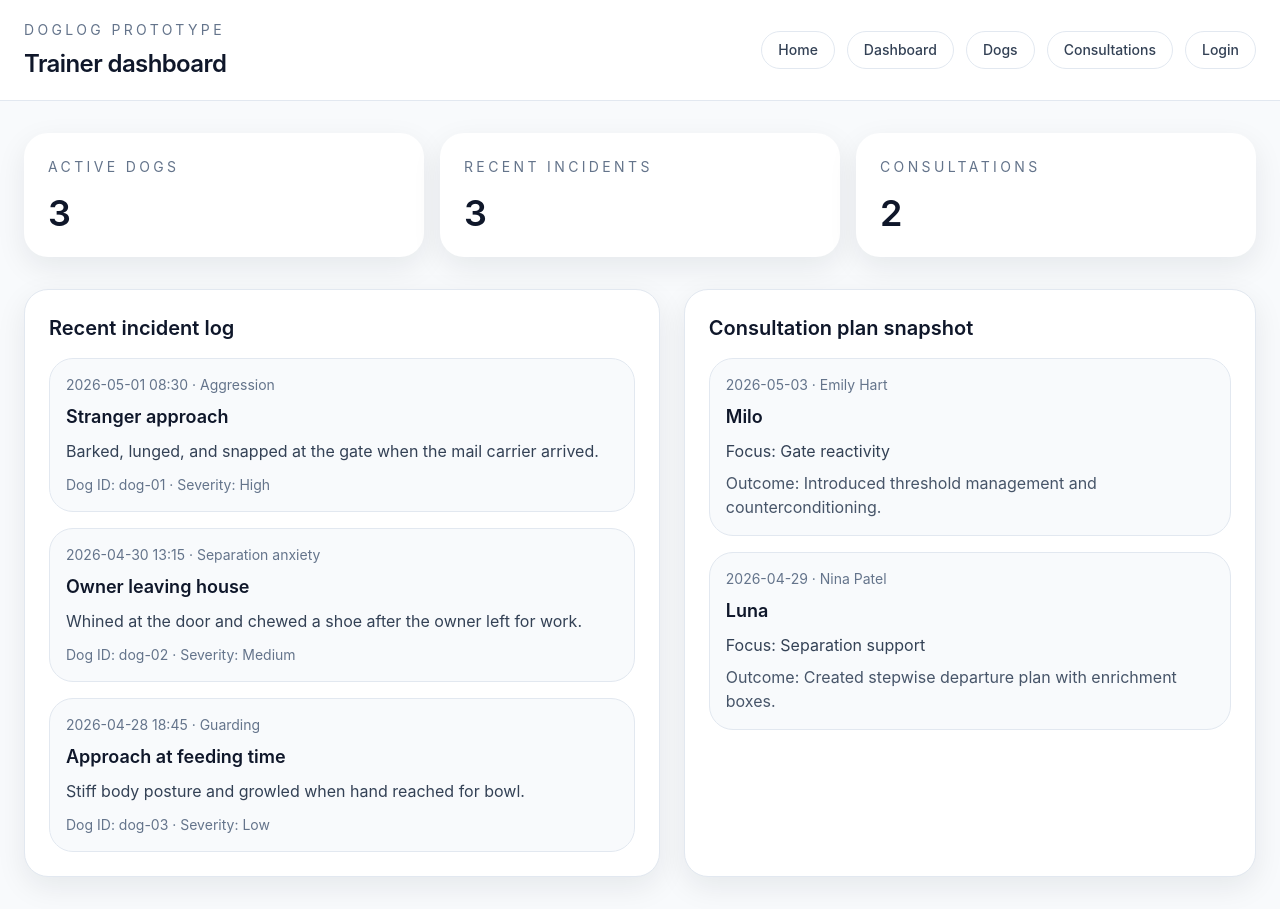
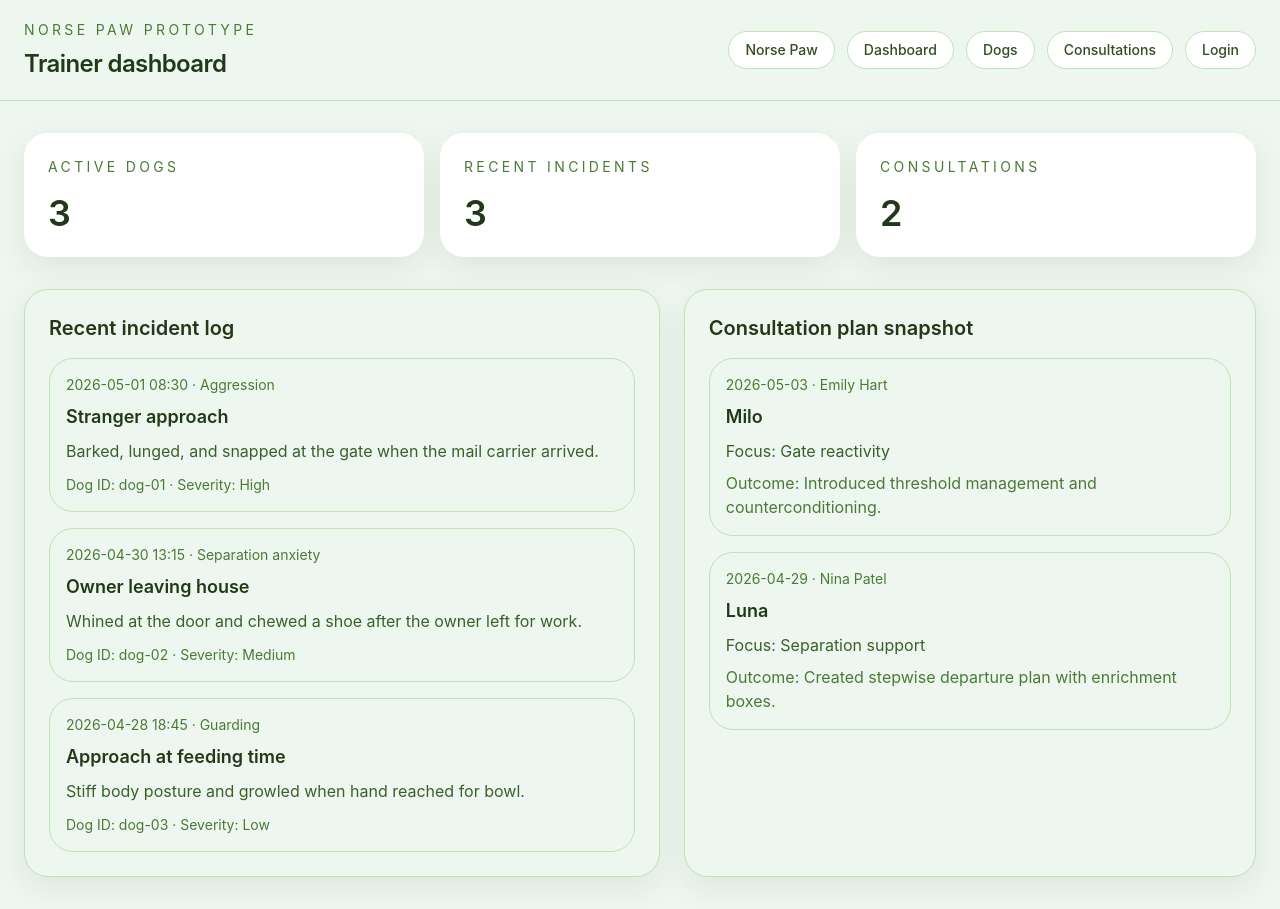
Before and after one commit to arctic-byte-as/doglog, a Next.js app: page /dashboard in a window 1280 px wide. Built offline with nearby package versions, Linux system fonts and the light colour scheme.

Commit message:
Norse Paw Theme Alignment

```diff
--- a/app/consultations/page.tsx
+++ b/app/consultations/page.tsx
@@ -9,14 +9,14 @@ export default function ConsultationsPage() {
         <SectionCard title="Consultation log">
           <div className="space-y-4">
             {consultations.map((item) => (
-              <article key={item.id} className="rounded-3xl border border-slate-200 bg-white p-6 shadow-sm">
-                <div className="flex flex-wrap items-center justify-between gap-4 text-slate-500">
+              <article key={item.id} className="rounded-3xl border border-brand-200 bg-white p-6 shadow-sm">
+                <div className="flex flex-wrap items-center justify-between gap-4 text-brand-600">
                   <p>{item.date}</p>
                   <p>{item.client}</p>
                 </div>
-                <h3 className="mt-3 text-2xl font-semibold text-slate-900">{item.dogName}</h3>
-                <p className="mt-2 text-slate-700">Focus: {item.focus}</p>
-                <p className="mt-2 text-slate-600">Recommended outcome: {item.outcome}</p>
+                <h3 className="mt-3 text-2xl font-semibold text-brand-950">{item.dogName}</h3>
+                <p className="mt-2 text-brand-700">Focus: {item.focus}</p>
+                <p className="mt-2 text-brand-600">Recommended outcome: {item.outcome}</p>
               </article>
             ))}
           </div>
--- a/app/dashboard/page.tsx
+++ b/app/dashboard/page.tsx
@@ -14,8 +14,8 @@ export default function DashboardPage() {
       <div className="space-y-8">
         <div className="grid gap-4 md:grid-cols-3">
           {summary.map((item) => (
-            <div key={item.label} className="rounded-3xl bg-white p-6 text-slate-900 shadow-soft">
-              <p className="text-sm uppercase tracking-[0.24em] text-slate-500">{item.label}</p>
+            <div key={item.label} className="rounded-3xl bg-white p-6 text-brand-950 shadow-soft">
+              <p className="text-sm uppercase tracking-[0.24em] text-brand-600">{item.label}</p>
               <p className="mt-4 text-4xl font-semibold">{item.value}</p>
             </div>
           ))}
@@ -24,22 +24,22 @@ export default function DashboardPage() {
         <div className="grid gap-6 lg:grid-cols-[1fr_0.9fr]">
           <SectionCard title="Recent incident log">
             {observations.map((item) => (
-              <div key={item.id} className="rounded-3xl border border-slate-200 bg-slate-50 p-4">
-                <p className="text-sm text-slate-500">{item.loggedAt} · {item.category}</p>
-                <p className="mt-2 text-lg font-semibold text-slate-900">{item.trigger}</p>
-                <p className="mt-2 text-slate-700">{item.notes}</p>
-                <p className="mt-3 text-sm text-slate-500">Dog ID: {item.dogId} · Severity: {item.severity}</p>
+              <div key={item.id} className="rounded-3xl border border-brand-200 bg-brand-50 p-4">
+                <p className="text-sm text-brand-600">{item.loggedAt} · {item.category}</p>
+                <p className="mt-2 text-lg font-semibold text-brand-950">{item.trigger}</p>
+                <p className="mt-2 text-brand-700">{item.notes}</p>
+                <p className="mt-3 text-sm text-brand-600">Dog ID: {item.dogId} · Severity: {item.severity}</p>
               </div>
             ))}
           </SectionCard>
 
           <SectionCard title="Consultation plan snapshot">
             {consultations.map((item) => (
-              <div key={item.id} className="rounded-3xl border border-slate-200 bg-slate-50 p-4">
-                <p className="text-sm text-slate-500">{item.date} · {item.client}</p>
-                <p className="mt-2 text-lg font-semibold text-slate-900">{item.dogName}</p>
-                <p className="mt-2 text-slate-700">Focus: {item.focus}</p>
-                <p className="mt-2 text-slate-600">Outcome: {item.outcome}</p>
+              <div key={item.id} className="rounded-3xl border border-brand-200 bg-brand-50 p-4">
+                <p className="text-sm text-brand-600">{item.date} · {item.client}</p>
+                <p className="mt-2 text-lg font-semibold text-brand-950">{item.dogName}</p>
+                <p className="mt-2 text-brand-700">Focus: {item.focus}</p>
+                <p className="mt-2 text-brand-600">Outcome: {item.outcome}</p>
               </div>
             ))}
           </SectionCard>
--- a/app/dogs/page.tsx
+++ b/app/dogs/page.tsx
@@ -9,13 +9,13 @@ export default function DogsPage() {
         <SectionCard title="Dog profiles">
           <div className="grid gap-4 sm:grid-cols-2 lg:grid-cols-3">
             {dogs.map((dog) => (
-              <div key={dog.id} className="rounded-3xl border border-slate-200 bg-white p-6 shadow-sm">
-                <p className="text-sm text-slate-500">{dog.breed} · {dog.age}</p>
-                <h3 className="mt-3 text-xl font-semibold text-slate-900">{dog.name}</h3>
-                <p className="mt-2 text-slate-700">Owner: {dog.owner}</p>
+              <div key={dog.id} className="rounded-3xl border border-brand-200 bg-white p-6 shadow-sm">
+                <p className="text-sm text-brand-600">{dog.breed} · {dog.age}</p>
+                <h3 className="mt-3 text-xl font-semibold text-brand-950">{dog.name}</h3>
+                <p className="mt-2 text-brand-700">Owner: {dog.owner}</p>
                 <div className="mt-4 flex flex-wrap gap-2 text-sm">
-                  <span className="rounded-full bg-slate-100 px-3 py-1 text-slate-700">Status: {dog.status}</span>
-                  <span className="rounded-full bg-slate-100 px-3 py-1 text-slate-700">Last incident: {dog.lastIncident}</span>
+                  <span className="rounded-full bg-brand-100 px-3 py-1 text-brand-800">Status: {dog.status}</span>
+                  <span className="rounded-full bg-brand-100 px-3 py-1 text-brand-800">Last incident: {dog.lastIncident}</span>
                 </div>
               </div>
             ))}
--- a/app/globals.css
+++ b/app/globals.css
@@ -5,8 +5,8 @@
 :root {
   color-scheme: light;
   font-family: Inter, ui-sans-serif, system-ui, -apple-system, BlinkMacSystemFont, 'Segoe UI', sans-serif;
-  background-color: #f8fafc;
-  color: #0f172a;
+  background-color: #f5faf0;
+  color: #1f3820;
 }
 
 html, body {
@@ -16,7 +16,7 @@ html, body {
 body {
   margin: 0;
   padding: 0;
-  background: linear-gradient(180deg, #ffffff 0%, #f8fafc 100%);
+  background: linear-gradient(180deg, #f7fdf4 0%, #edf9e5 100%);
 }
 
 * {
--- a/app/layout.tsx
+++ b/app/layout.tsx
@@ -2,8 +2,8 @@ import type { Metadata } from 'next';
 import './globals.css';
 
 export const metadata: Metadata = {
-  title: 'doglog • Trainer dashboard',
-  description: 'Prototype for dog behaviour logging and consultation management.',
+  title: 'Norse Paw • Trainer dashboard',
+  description: 'Norse Paw prototype for dog behaviour logging and consultation management.',
 };
 
 export default function RootLayout({ children }: { children: React.ReactNode }) {
--- a/app/page.tsx
+++ b/app/page.tsx
@@ -13,16 +13,16 @@ export default function Home() {
     <SiteShell>
       <div className="grid gap-8 lg:grid-cols-[1.5fr_1fr]">
         <div className="space-y-6">
-          <div className="rounded-[2rem] bg-slate-900 px-8 py-12 text-white shadow-soft shadow-slate-900/10">
-            <p className="text-sm uppercase tracking-[0.3em] text-slate-400">MVP prototype</p>
+          <div className="rounded-[2rem] bg-brand-900 px-8 py-12 text-white shadow-soft shadow-brand-900/10">
+            <p className="text-sm uppercase tracking-[0.3em] text-brand-200">MVP prototype</p>
             <h1 className="mt-4 text-4xl font-semibold tracking-tight">A simple dog behaviour logging experience.</h1>
-            <p className="mt-4 max-w-2xl text-base text-slate-200">
+            <p className="mt-4 max-w-2xl text-base text-brand-100">
               Built for professional trainers to track consultations, log incidents, and keep dog information organized.
             </p>
           </div>
-          <div className="rounded-[2rem] border border-slate-200 bg-white p-8 shadow-soft">
-            <h2 className="text-2xl font-semibold text-slate-900">Why this prototype?</h2>
-            <ul className="mt-5 space-y-3 text-slate-700">
+          <div className="rounded-[2rem] border border-brand-200 bg-brand-50 p-8 shadow-soft">
+            <h2 className="text-2xl font-semibold text-brand-950">Why this prototype?</h2>
+            <ul className="mt-5 space-y-3 text-brand-700">
               <li>• Core trainer flows: dashboard, dog profiles, consultation records</li>
               <li>• Clean, responsive layout for quick founder demos</li>
               <li>• Minimal data model for fast extension</li>
@@ -35,10 +35,10 @@ export default function Home() {
             <Link
               key={card.href}
               href={card.href}
-              className="block rounded-3xl border border-slate-200 bg-white p-6 text-slate-900 transition hover:-translate-y-0.5 hover:shadow-soft"
+              className="block rounded-3xl border border-brand-200 bg-white p-6 text-brand-950 transition hover:-translate-y-0.5 hover:shadow-soft"
             >
               <h3 className="text-xl font-semibold">{card.title}</h3>
-              <p className="mt-3 text-slate-600">{card.description}</p>
+              <p className="mt-3 text-brand-700">{card.description}</p>
             </Link>
           ))}
         </div>
--- a/components/SectionCard.tsx
+++ b/components/SectionCard.tsx
@@ -1,7 +1,7 @@
 export function SectionCard({ title, children }: { title: string; children: React.ReactNode }) {
   return (
-    <section className="overflow-hidden rounded-3xl border border-slate-200 bg-white p-6 shadow-soft">
-      <h2 className="mb-4 text-xl font-semibold text-slate-900">{title}</h2>
+    <section className="overflow-hidden rounded-3xl border border-brand-200 bg-brand-50 p-6 shadow-soft">
+      <h2 className="mb-4 text-xl font-semibold text-brand-950">{title}</h2>
       <div className="space-y-4">{children}</div>
     </section>
   );
--- a/components/SiteShell.tsx
+++ b/components/SiteShell.tsx
@@ -1,7 +1,7 @@
 import Link from 'next/link';
 
 const nav = [
-  { href: '/', label: 'Home' },
+  { href: '/', label: 'Norse Paw' },
   { href: '/dashboard', label: 'Dashboard' },
   { href: '/dogs', label: 'Dogs' },
   { href: '/consultations', label: 'Consultations' },
@@ -10,19 +10,19 @@ const nav = [
 
 export function SiteShell({ children }: { children: React.ReactNode }) {
   return (
-    <div className="min-h-screen bg-slate-50 text-slate-900">
-      <header className="border-b border-slate-200 bg-white/90 backdrop-blur-sm">
+    <div className="min-h-screen bg-brand-50 text-brand-900">
+      <header className="border-b border-brand-200 bg-brand-50/95 backdrop-blur-sm">
         <div className="mx-auto flex max-w-7xl flex-col gap-4 px-6 py-5 sm:flex-row sm:items-center sm:justify-between">
           <div>
-            <p className="text-sm uppercase tracking-[0.24em] text-slate-500">doglog prototype</p>
-            <h1 className="mt-2 text-2xl font-semibold tracking-tight text-slate-900">Trainer dashboard</h1>
+            <p className="text-sm uppercase tracking-[0.24em] text-brand-600">Norse Paw prototype</p>
+            <h1 className="mt-2 text-2xl font-semibold tracking-tight text-brand-950">Trainer dashboard</h1>
           </div>
           <nav className="flex flex-wrap gap-3">
             {nav.map((item) => (
               <Link
                 key={item.href}
                 href={item.href}
-                className="rounded-full border border-slate-200 bg-white px-4 py-2 text-sm font-medium text-slate-700 transition hover:border-slate-300 hover:bg-slate-50"
+                className="rounded-full border border-brand-200 bg-white px-4 py-2 text-sm font-medium text-brand-800 transition hover:border-brand-300 hover:bg-brand-50"
               >
                 {item.label}
               </Link>
--- a/tailwind.config.ts
+++ b/tailwind.config.ts
@@ -4,6 +4,20 @@ const config: Config = {
   content: ['./app/**/*.{js,ts,jsx,tsx}', './components/**/*.{js,ts,jsx,tsx}'],
   theme: {
     extend: {
+      colors: {
+        brand: {
+          50: '#eef7ef',
+          100: '#dff1dd',
+          200: '#bfe2b7',
+          300: '#96d187',
+          400: '#69b959',
+          500: '#5d9f45',
+          600: '#4a7b36',
+          700: '#39602b',
+          800: '#314d23',
+          900: '#223919',
+        },
+      },
       boxShadow: {
         soft: '0 10px 30px rgba(15, 23, 42, 0.08)',
       },
```
Also changed, not shown: app/login/page.tsx (+10 -10 lines).
